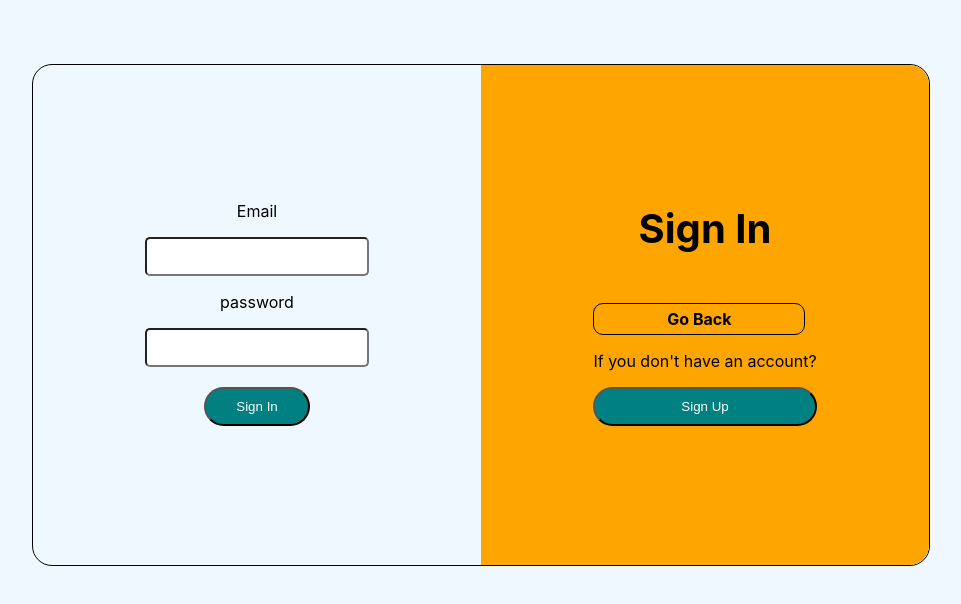
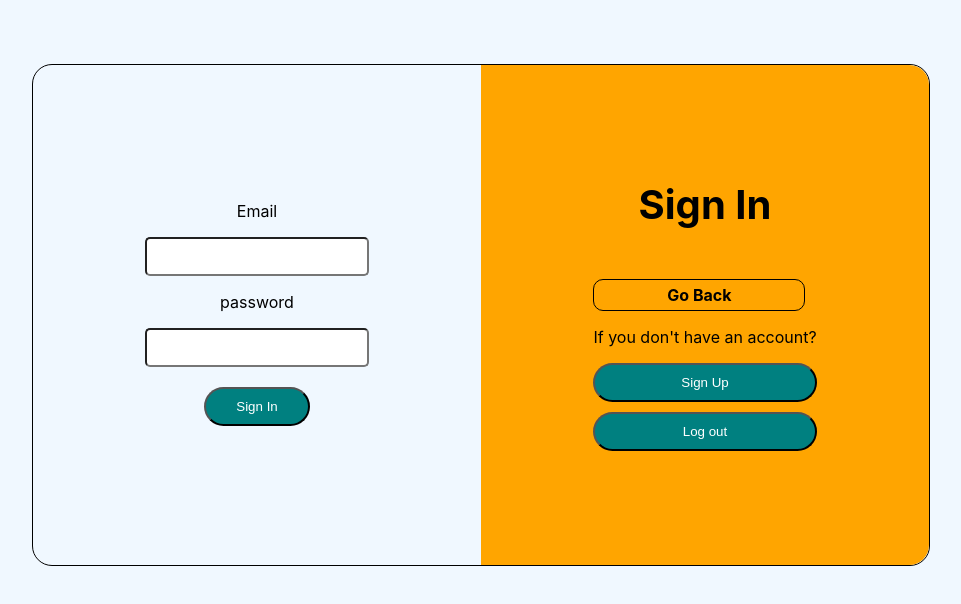
Before and after one commit to AhamadShaikh/thebrandwick-authentication, a React (Create React App) app: page / in a window 1280 px wide. Both pictures are taken after a click on the button "Sign In". Shown: the top 604 px of the page, without its empty margins (159-1120 px from the left). Built offline with nearby package versions, Linux system fonts and the light colour scheme.

Commit message:
logout functionality added

```diff
--- a/src/Pages/AuthPage.jsx
+++ b/src/Pages/AuthPage.jsx
@@ -40,6 +40,21 @@ const AuthPage = () => {
     const handleLogin = (e) => {
         const { name, value } = e.target
         setLoginData((prev) => ({ ...prev, [name]: value }))
+    }
+
+    const handleLogout = async () => {
+        try {
+            const response = await fetch('https://thebrandwick-auth-api.onrender.com/api/logout', {
+                method: 'GET',
+                headers: {
+                    'Content-Type': 'application/json',
+                    authorization:`Bearer ${JSON.parse(localStorage.getItem('token'))}`
+                },
+            });
+            alert("User Logout Successfully")
+        } catch (error) {
+            console.log(error)
+        }
     }
 
     const handleSignupSubmit = async (e) => {
@@ -93,6 +108,7 @@ const AuthPage = () => {
 
             let data = await response.json()
             if (data.token) {
+                localStorage.setItem("token", data.token)
                 alert("User Logged In Successfully")
                 setLoginData(loginInitialState)
             } else {
@@ -136,6 +152,12 @@ const AuthPage = () => {
                                     cursor: 'pointer'
                                 }}>
                                     Sign Up
+                                </Button>
+                                <Button backgroundColor="teal" color={'white'} size="md" p={'10px 30px'} borderRadius={'20px'} onClick={handleLogout} mt={'10px'} _hover={{
+                                    backgroundColor: '#024D55',
+                                    cursor: 'pointer'
+                                }}>
+                                    Log out
                                 </Button>
                             </Box>
                         </Box>
```
